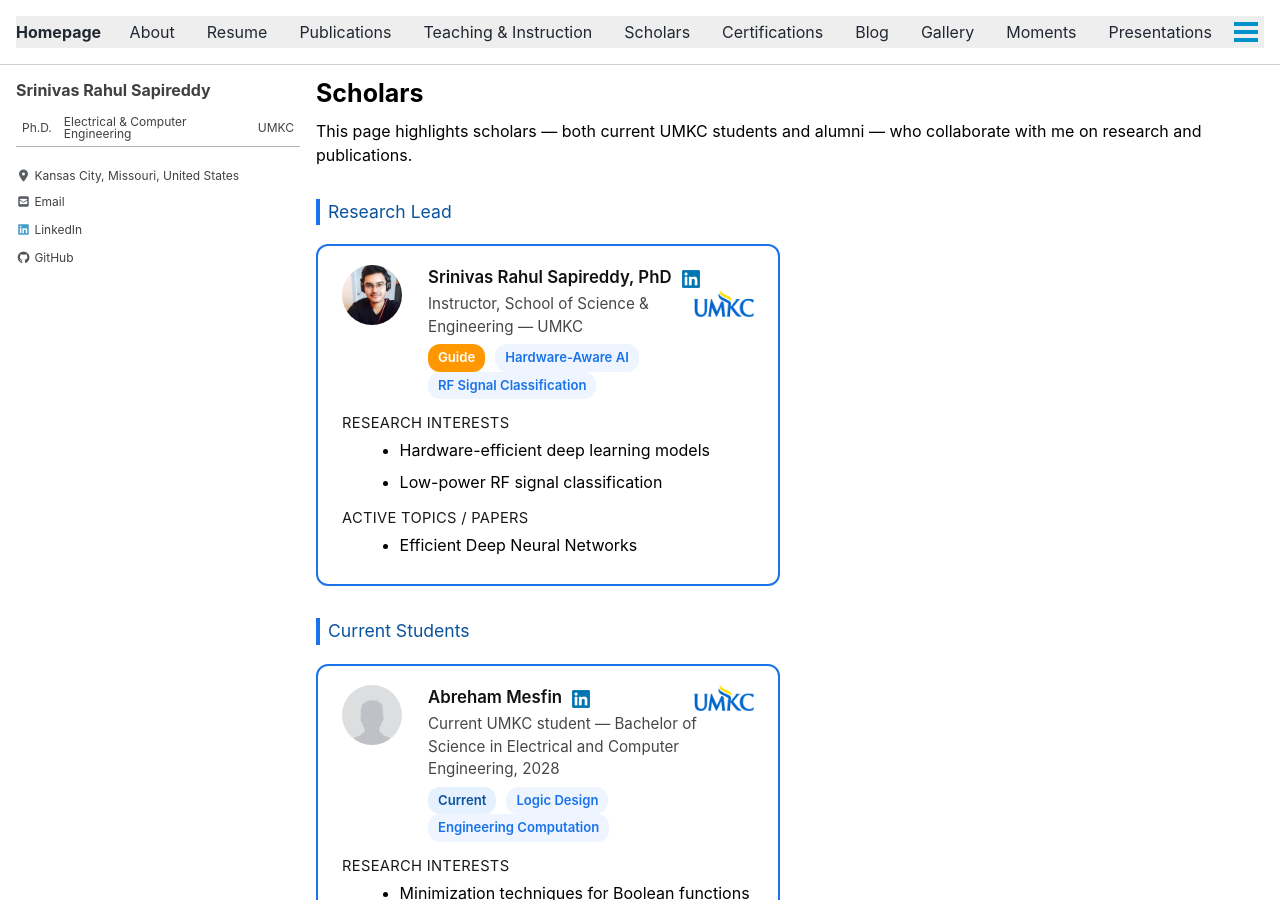
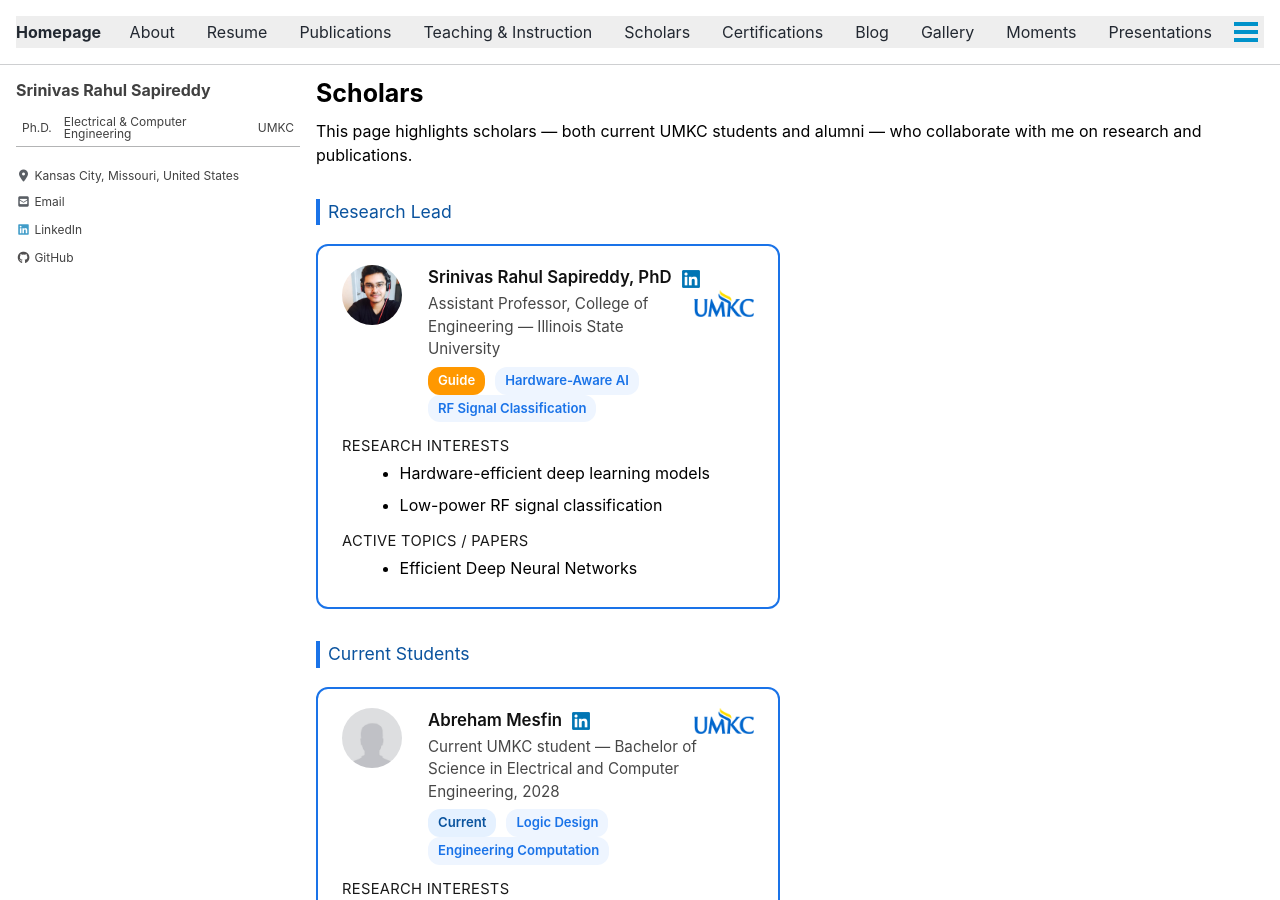
Before and after one commit to srsapireddy/srsapireddy.github.io, a Jekyll site: the page built from _pages/scholars.md, in a window 1280 px wide and 900 px high. Built offline with Jekyll 4.4.1, drawn with Linux system fonts in a browser that asks for light colours; cached includes are drawn as plain includes; nearby versions of some CDN libraries.

Commit message:
Update scholars.md

```diff
--- a/_pages/scholars.md
+++ b/_pages/scholars.md
@@ -154,7 +154,7 @@ This page highlights scholars — both current UMKC students and alumni — who
           <img src="/images/linkedin.png" alt="LinkedIn" style="width:18px; height:18px; margin-left:6px; vertical-align:middle;"><img src="/images/UMKC.png" alt="UMKC Logo" class="logo">
         </a>
         </div>
-        <div class="sch-sub">Instructor, School of Science & Engineering — UMKC</div>
+        <div class="sch-sub">Assistant Professor, College of Engineering — Illinois State University</div>
         <div style="margin-top:0.35rem;">
           <span class="badge guide">Guide</span>
           <span class="badge tag">Hardware-Aware AI</span>
```
